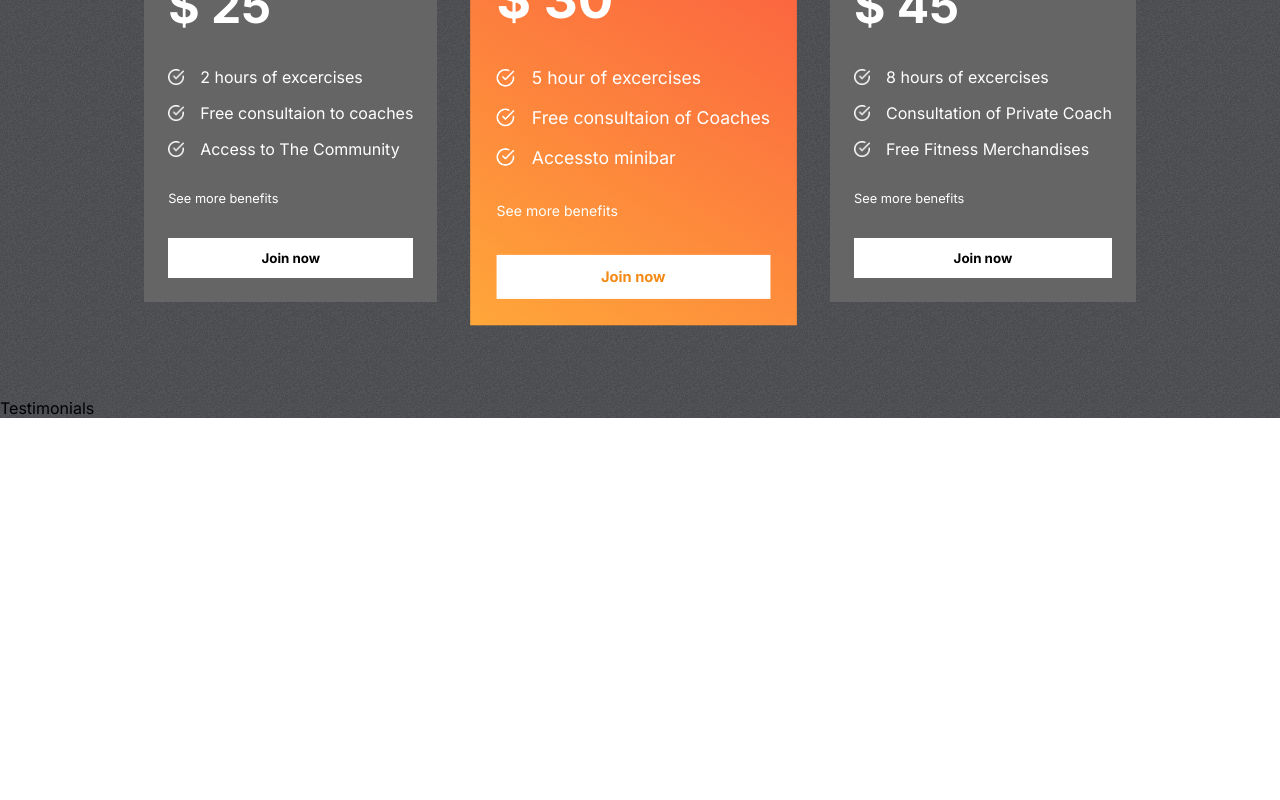
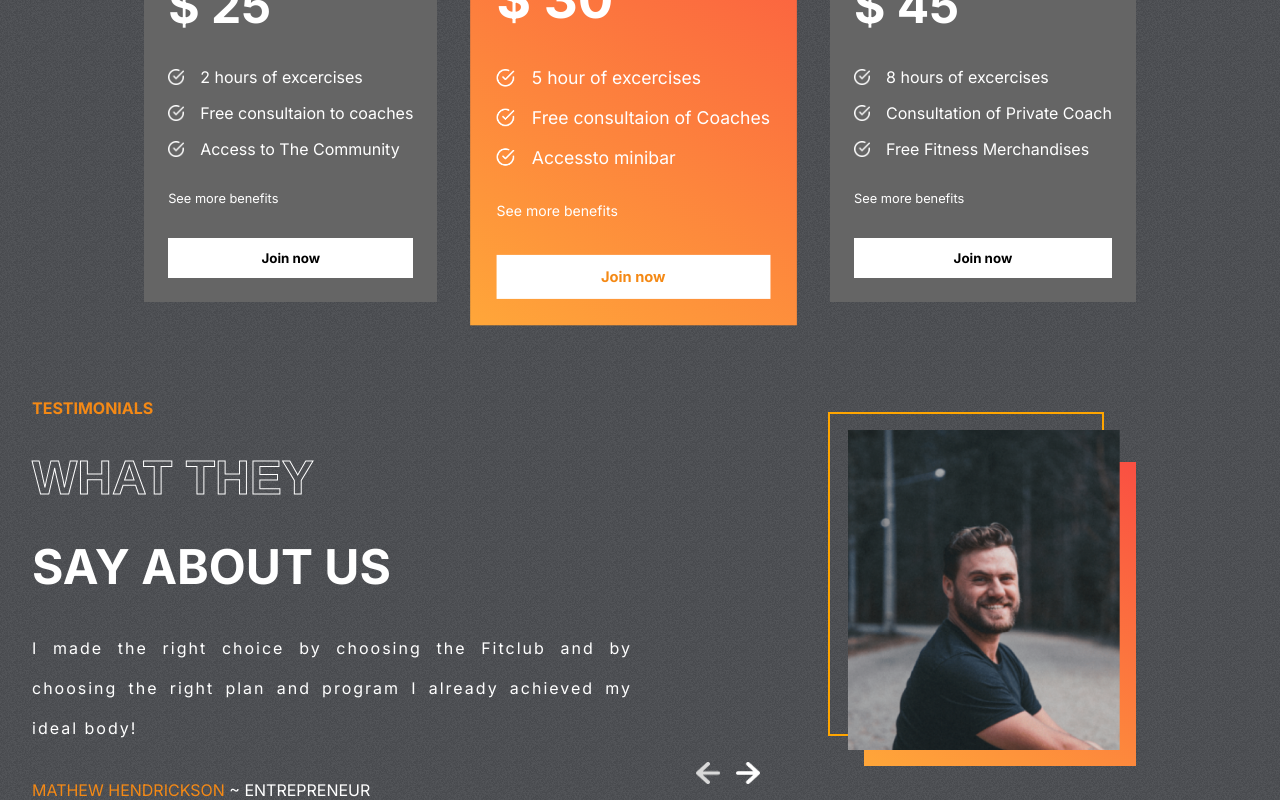
Before and after one commit to AgweBryan/react-responsive-gym-website, a React (Create React App) app: page / in a window 1280 px wide. Shown: the part 2149-2949 px from the top of the page. Before the commit the page ends 2567 px from the top, so only its background shows below. Built offline with nearby package versions, Linux system fonts and the light colour scheme.

Commit message:
complete testimonials

```diff
--- a/src/components/Testimonials/Testimonials.jsx
+++ b/src/components/Testimonials/Testimonials.jsx
@@ -1,6 +1,56 @@
-import React from "react";
+import React, { useState } from "react";
 import "./style/testimonials.css";
+import { testimonialsData } from "../../data/testimonialsData";
+import rightArrow from "../../assets/rightArrow.png";
+import leftArrow from "../../assets/leftArrow.png";
 
 export const Testimonials = () => {
-  return <div>Testimonials</div>;
+  const [selected, setSelected] = useState(0);
+  const tLength = testimonialsData.length;
+
+  return (
+    <div className="testimonials">
+      <div className="testimonials__left">
+        <span>Testimonials</span>
+        <span className="stroke-text">What they</span>
+        <span>say about us</span>
+        <span>{testimonialsData[selected].review}</span>
+        <span>
+          <span
+            style={{
+              color: "var(--orange)",
+            }}
+          >
+            {testimonialsData[selected].name}
+          </span>{" "}
+          ~ {testimonialsData[selected].status}
+        </span>
+      </div>
+      <div className="testimonials__right">
+        <div></div>
+        <div></div>
+        <img src={testimonialsData[selected].image} alt="testimonials image" />
+        <div className="testimonials__right--arrows">
+          <img
+            onClick={() =>
+              selected == 0
+                ? setSelected(tLength - 1)
+                : setSelected((prev) => prev - 1)
+            }
+            src={leftArrow}
+            alt="left arrow"
+          />
+          <img
+            onClick={() =>
+              selected == tLength - 1
+                ? setSelected(0)
+                : setSelected((prev) => prev + 1)
+            }
+            src={rightArrow}
+            alt="right arrow"
+          />
+        </div>
+      </div>
+    </div>
+  );
 };
--- a/src/components/Testimonials/style/testimonials.css
+++ b/src/components/Testimonials/style/testimonials.css
@@ -1 +1,72 @@
-/*# sourceMappingURL=testimonials.css.map */
+.testimonials {
+  display: flex;
+  gap: 1rem;
+  padding: 0 2rem;
+}
+.testimonials__left {
+  display: flex;
+  flex: 1 1;
+  gap: 2rem;
+  flex-direction: column;
+  text-transform: uppercase;
+  color: white;
+}
+.testimonials__left > :nth-child(1) {
+  color: var(--orange);
+  font-weight: bold;
+}
+.testimonials__left > :nth-child(2) {
+  font-weight: bold;
+  font-size: 3rem;
+}
+.testimonials__left > :nth-child(3) {
+  font-weight: bold;
+  font-size: 3rem;
+}
+.testimonials__left > :nth-child(4) {
+  text-transform: none;
+  text-align: justify;
+  letter-spacing: 2px;
+  line-height: 40px;
+}
+.testimonials__right {
+  flex: 1;
+  position: relative;
+}
+.testimonials__right > img {
+  position: absolute;
+  width: 17rem;
+  height: 20rem;
+  -o-object-fit: cover;
+     object-fit: cover;
+  right: 8rem;
+  top: 2rem;
+}
+.testimonials__right > :nth-child(1) {
+  position: absolute;
+  width: 17rem;
+  height: 20rem;
+  border: 2px solid orange;
+  background-color: transparent;
+  right: 9rem;
+  top: 0.9rem;
+}
+.testimonials__right > :nth-child(2) {
+  position: absolute;
+  width: 17rem;
+  height: 19rem;
+  background: var(--planCard);
+  right: 7rem;
+  top: 4rem;
+}
+.testimonials__right--arrows {
+  display: flex;
+  gap: 1rem;
+  position: absolute;
+  bottom: 1rem;
+  left: 3rem;
+}
+.testimonials__right--arrows > img {
+  width: 1.5rem;
+  cursor: pointer;
+}/*# sourceMappingURL=testimonials.css.map */
--- a/src/components/Testimonials/style/testimonials.scss
+++ b/src/components/Testimonials/style/testimonials.scss
@@ -1,2 +1,81 @@
 .testimonials {
+  display: flex;
+  gap: 1rem;
+  padding: 0 2rem;
+
+  &__left {
+    display: flex;
+    flex: 1 1;
+    gap: 2rem;
+    flex-direction: column;
+    text-transform: uppercase;
+    color: white;
+
+    & > :nth-child(1) {
+      color: var(--orange);
+      font-weight: bold;
+    }
+
+    & > :nth-child(2) {
+      font-weight: bold;
+      font-size: 3rem;
+    }
+
+    & > :nth-child(3) {
+      font-weight: bold;
+      font-size: 3rem;
+    }
+
+    & > :nth-child(4) {
+      text-transform: none;
+      text-align: justify;
+      letter-spacing: 2px;
+      line-height: 40px;
+    }
+  }
+  &__right {
+    flex: 1;
+    position: relative;
+
+    & > img {
+      position: absolute;
+      width: 17rem;
+      height: 20rem;
+      object-fit: cover;
+      right: 8rem;
+      top: 2rem;
+    }
+
+    & > :nth-child(1) {
+      position: absolute;
+      width: 17rem;
+      height: 20rem;
+      border: 2px solid orange;
+      background-color: transparent;
+      right: 9rem;
+      top: 0.9rem;
+    }
+
+    & > :nth-child(2) {
+      position: absolute;
+      width: 17rem;
+      height: 19rem;
+      background: var(--planCard);
+      right: 7rem;
+      top: 4rem;
+    }
+
+    &--arrows {
+      display: flex;
+      gap: 1rem;
+      position: absolute;
+      bottom: 1rem;
+      left: 3rem;
+
+      & > img {
+        width: 1.5rem;
+        cursor: pointer;
+      }
+    }
+  }
 }
```
Also changed, not shown: 1 other file (tests, documents, lock files or other folders).
